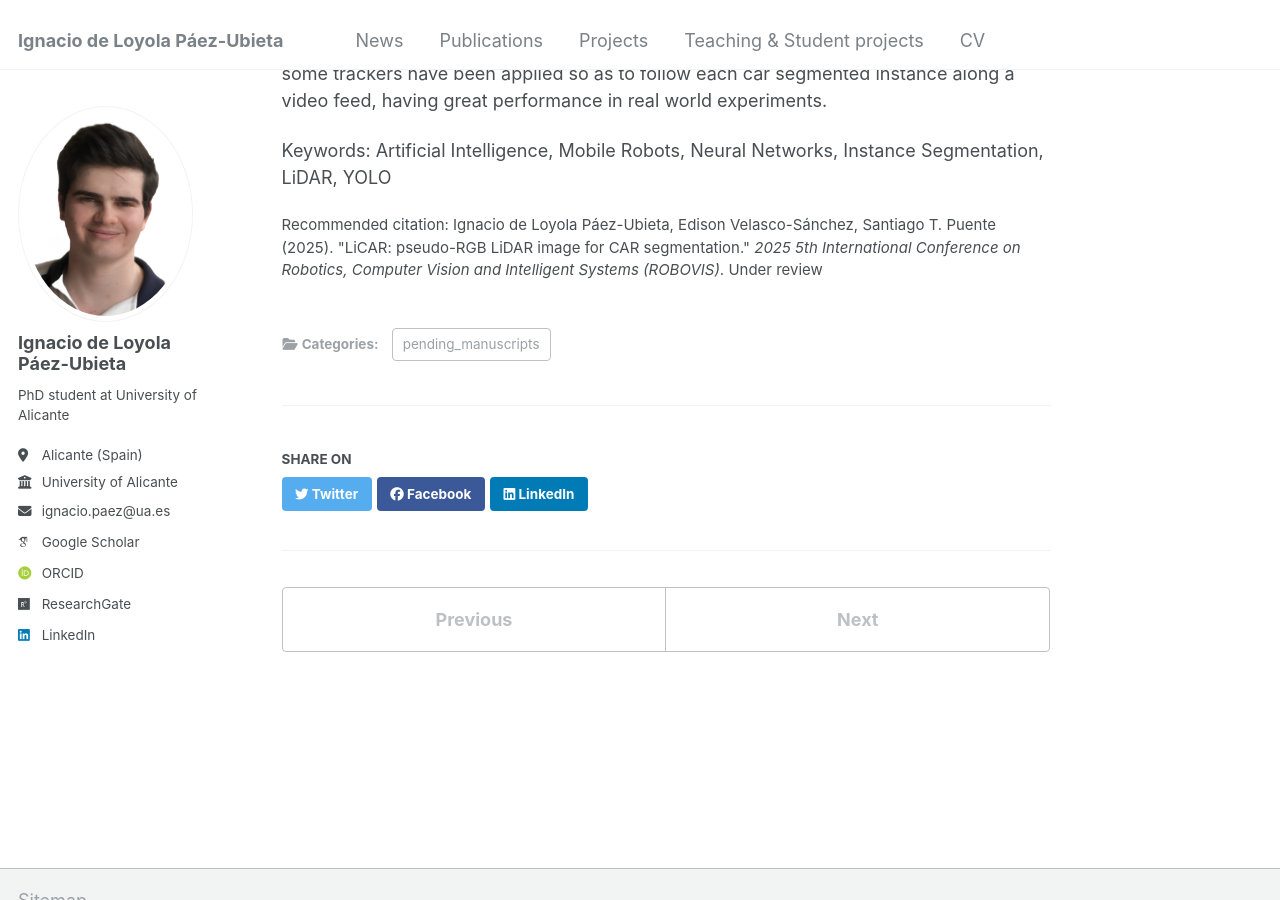
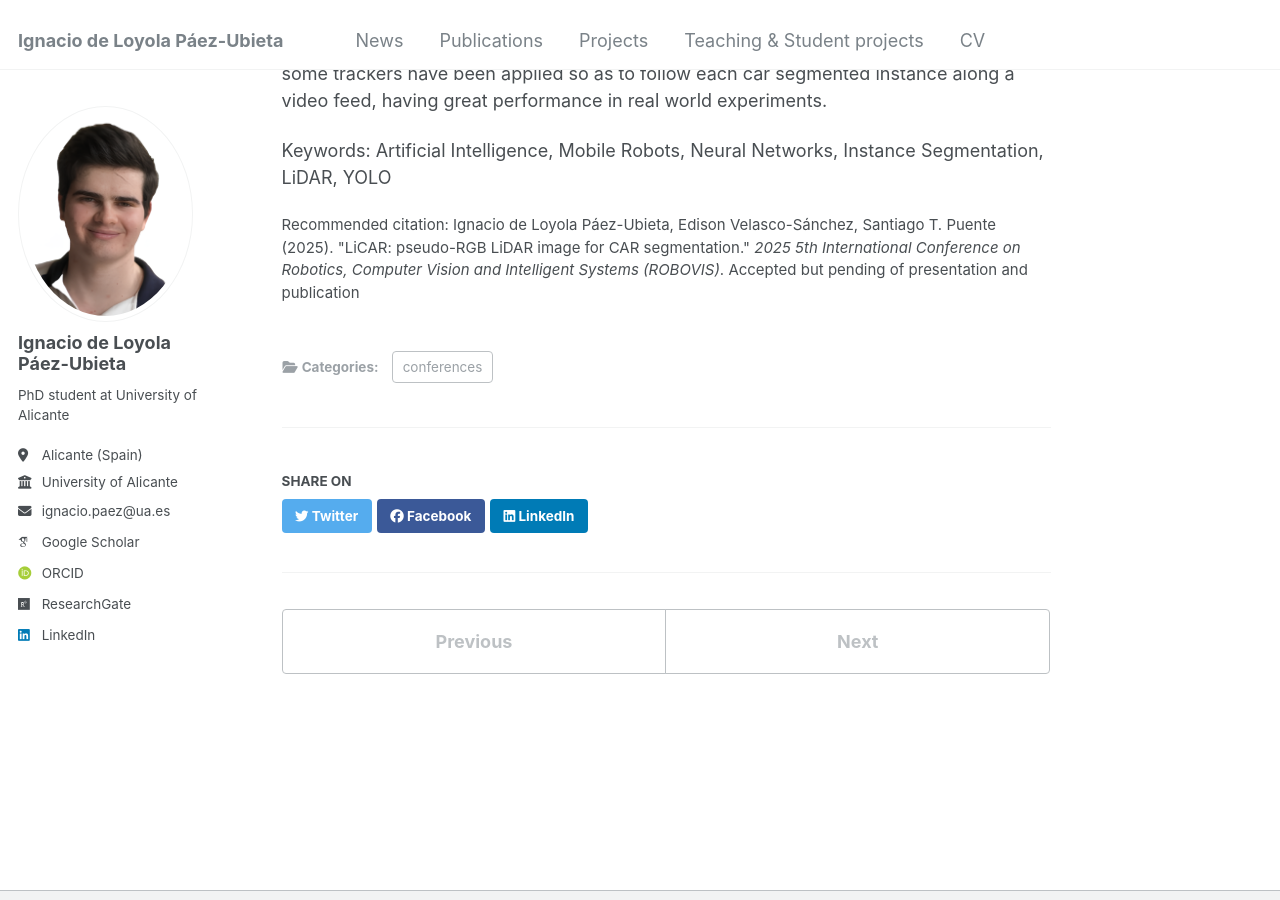
Before and after one commit to ignpaub/ignpaub.github.io, a Jekyll site: the page built from _publications/2025-02-27-LiCAR_pseudo_RGB_LiDAR_image_for_CAR_segmentation.md, in a window 1280 px wide and 900 px high, scrolled down 467 px. Built offline with Jekyll 4.4.1, drawn with Linux system fonts in a browser that asks for light colours; some web fonts are replaced.

Commit message:
Update and rename 2025-P1-LiCAR_pseudo_RGB_LiDAR_image_for_CAR_segmentation.md to 2025-02-27-LiCAR_pseudo_RGB_LiDAR_image_for_CAR_segmentation.md

```diff
--- a/_publications/2025-P1-LiCAR_pseudo_RGB_LiDAR_image_for_CAR_segmentation.md
+++ b/_publications/2025-02-27-LiCAR_pseudo_RGB_LiDAR_image_for_CAR_segmentation.md
@@ -1,13 +1,13 @@
 ---
 title: "LiCAR: pseudo-RGB LiDAR image for CAR segmentation"
 collection: publications
-category: pending_manuscripts
+category: conferences
 #permalink: /publication/2024_robot
 excerpt: ' '
 date: 2025-02-27
 venue: '2025 International Conference on Robotics, Computer Vision and Intelligent Systems, Porto (Portugal), 25-27 February'
 #paperurl: 'http://ignpaub.github.io/files/2023_robot.pdf'
-citation: "Ignacio de Loyola Páez-Ubieta, Edison Velasco-Sánchez, Santiago T. Puente (2025). &quot;LiCAR: pseudo-RGB LiDAR image for CAR segmentation.&quot; <i>2025 5th International Conference on Robotics, Computer Vision and Intelligent Systems (ROBOVIS)</i>. Under review"
+citation: "Ignacio de Loyola Páez-Ubieta, Edison Velasco-Sánchez, Santiago T. Puente (2025). &quot;LiCAR: pseudo-RGB LiDAR image for CAR segmentation.&quot; <i>2025 5th International Conference on Robotics, Computer Vision and Intelligent Systems (ROBOVIS)</i>. Accepted but pending of presentation and publication"
 ---
 
 With the advancement of computing resources, an increasing number of Neural Networks (NNs) are appearing for image detection and segmentation appear. However, these methods usually accept as input a RGB 2D image. On the other side, Light Detection And Ranging (LiDAR) sensors with many layers provide images that are similar to those obtained from a traditional low resolution RGB camera. Following this principle, a new dataset for segmenting cars in pseudo-RGB images has been generated. This dataset combines the information given by the LiDAR sensor into a Spherical Range Image (SRI), concretely the reflectivity, near infrared and signal intensity 2D images. These images are then fed into instance segmentation NNs. These NNs segment the cars that appear in these images, having as result a Bounding Box (BB) and mask precision of 88% and 81.5% respectively with You Only Look Once (YOLO)-v8 large. By using this segmentation NN, some trackers have been applied so as to follow each car segmented instance along a video feed, having great performance in real world experiments.
```
